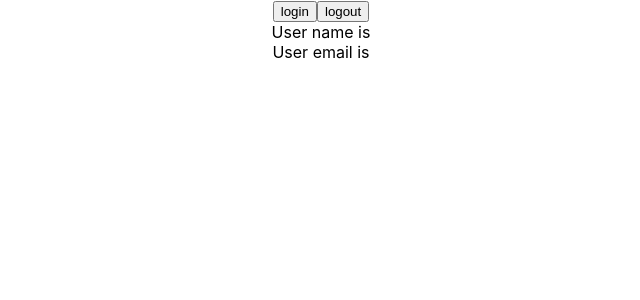
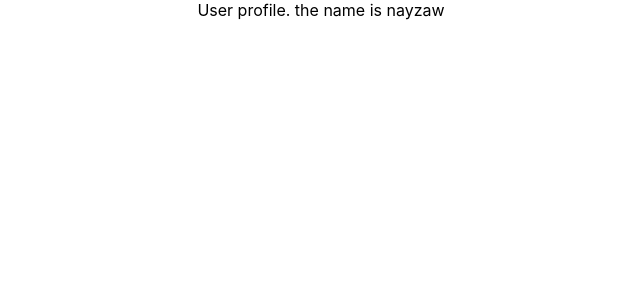
Before and after one commit to ahnge/react-ts-tut, a React (Create React App) app: page / in a window 1280 px wide. Shown: the top 300 px of the page, without its empty margins (319-959 px from the left). Built offline with nearby package versions, Linux system fonts and the light colour scheme.

Commit message:
component props type

```diff
--- a/src/App.tsx
+++ b/src/App.tsx
@@ -1,6 +1,8 @@
 import "./App.css";
-import User from "./components/context/User";
-import { UserContextProvider } from "./components/context/UserContext";
+import Private from "./components/auth/Private";
+import Profile from "./components/auth/Profile";
+// import User from "./components/context/User";
+// import { UserContextProvider } from "./components/context/UserContext";
 // import { ThemeContextProvider } from "./components/context/ThemeContext";
 // import Box from "./components/context/Box";
 // import Counter from "./components/state/Counter";
@@ -35,11 +37,9 @@
   //   },
   // ];
   return (
-    <UserContextProvider>
-      <div className="App">
-        <User />
-      </div>
-    </UserContextProvider>
+    <div className="App">
+      <Private isLoggedIn={true} component={Profile} />
+    </div>
   );
 }
 
--- /dev/null
+++ b/src/components/auth/Login.tsx
@@ -0,0 +1,7 @@
+import React from "react";
+
+const Login = () => {
+  return <div>Please login to see the profile.</div>;
+};
+
+export default Login;
--- /dev/null
+++ b/src/components/auth/Private.tsx
@@ -0,0 +1,17 @@
+import Login from "./Login";
+import { ProfileType } from "./Profile";
+
+type ProvateProps = {
+  isLoggedIn: boolean;
+  component: React.ComponentType<ProfileType>;
+};
+
+const Private = ({ isLoggedIn, component: Component }: ProvateProps) => {
+  if (isLoggedIn) {
+    return <Component name="nayzaw" />;
+  } else {
+    return <Login />;
+  }
+};
+
+export default Private;
--- /dev/null
+++ b/src/components/auth/Profile.tsx
@@ -0,0 +1,9 @@
+export type ProfileType = {
+  name: string;
+};
+
+const Profile = ({ name }: ProfileType) => {
+  return <div>User profile. the name is {name}</div>;
+};
+
+export default Profile;
```
